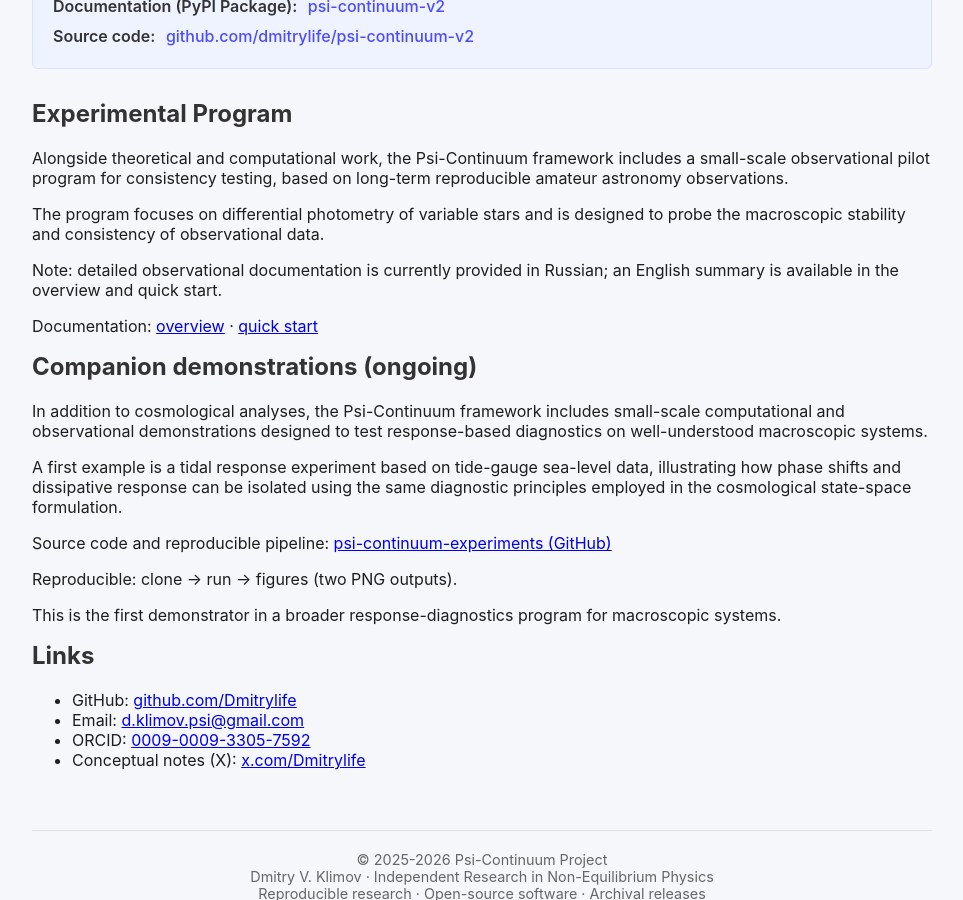
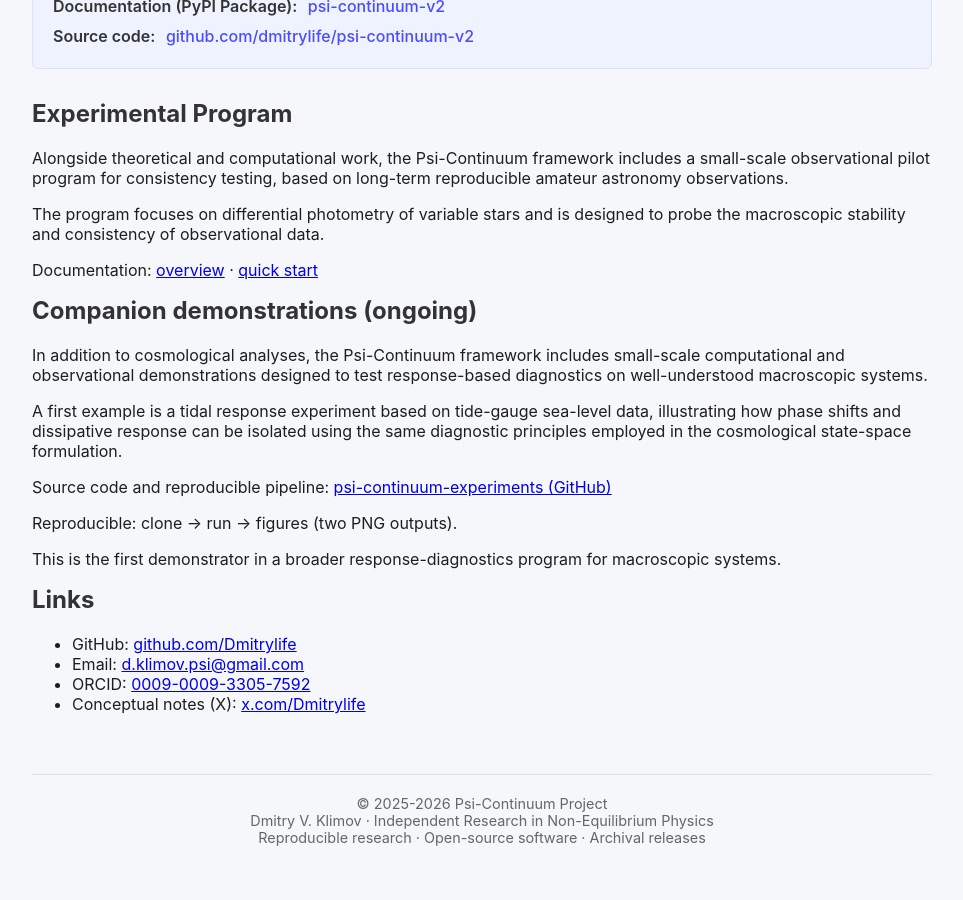
Before and after one commit to dmitrylife/Dmitrylife.github.io, a Jekyll site: the page index.html, which Jekyll copies as it is, in a window 1280 px wide and 900 px high, scrolled down 1145 px. Shown: the whole window, without its empty margins (158-1121 px from the left). Built offline with Jekyll 4.4.1, drawn with Linux system fonts in a browser that asks for light colours; after the commit the page ends 2011 px from its top, so only the background shows below that.

Commit message:
Update links finall

```diff
--- a/index.html
+++ b/index.html
@@ -97,15 +97,10 @@
         designed to probe the macroscopic stability and consistency of observational data.
     </p>
 
-    <p class="titlesmall">
-        Note: detailed observational documentation is currently provided in Russian;
-        an English summary is available in the overview and quick start.
-    </p>
-
     <p>
         Documentation:
-        <a href="/docs/experiments/">overview</a> ·
-        <a href="/docs/experiments/quick_start.html">quick start</a>
+        <a href="/docs/experiments/index_en">overview</a> ·
+        <a href="/docs/experiments/quick_start.en">quick start</a>
     </p>
 
     <h2>Companion demonstrations (ongoing)</h2>
```
